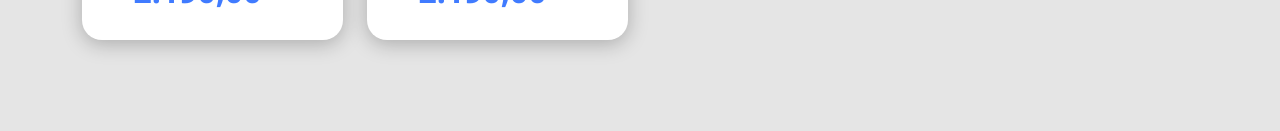
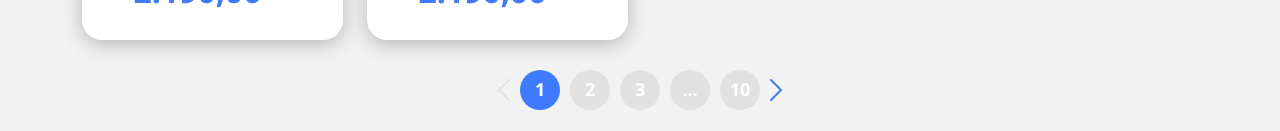
Before and after one commit to MauricioPG/dscatalog-mauriciopg, a React (Create React App) app in the folder frontweb/: page /products in a window 1280 px wide. Shown: the part 732-863 px from the top of the page. Before the commit the page ends 826 px from the top, so only its background shows below. Built offline with nearby package versions, Linux system fonts and the light colour scheme.

Commit message:
Pagination, styling

```diff
--- a/frontweb/src/assets/styles/custom.scss
+++ b/frontweb/src/assets/styles/custom.scss
@@ -2,7 +2,7 @@
   'primary': #407bff,
 );
 
-$body-bg: #e5e5e5;
+$body-bg: #F2F2F2;
 $body-color: #263238;
 
 
--- /dev/null
+++ b/frontweb/src/components/Pagination/index.tsx
@@ -0,0 +1,18 @@
+import './styles.css';
+import { ReactComponent as ArrowIcon } from 'assets/images/arrow.svg';
+
+const Pagination = () => {
+  return (
+    <div className="pagination-container">
+      <ArrowIcon className="arrow-inactive arrow-previous"/>
+      <div className="pagination-item active">1</div>
+      <div className="pagination-item">2</div>
+      <div className="pagination-item">3</div>
+      <div className="pagination-item">...</div>
+      <div className="pagination-item">10</div>
+      <ArrowIcon className="arrow-active arrow-next"/>
+    </div>
+  );
+}
+
+export default Pagination;
--- /dev/null
+++ b/frontweb/src/components/Pagination/styles.css
@@ -0,0 +1,40 @@
+.pagination-container {
+    display: flex;
+    justify-content: center;
+    align-items:  center;
+}
+
+.pagination-item {
+    width: 40px;
+    height: 40px;
+    border-radius: 50%;
+    background-color: #E1E1E1;
+    font-size: 18px;
+    font-weight: bold;
+    letter-spacing: -0.015em;
+    color: #FFFFFF;
+    display: flex;
+    justify-content: center;
+    align-items: center;
+    margin-left: 10px;
+}
+
+.pagination-item.active {
+    background-color: #407BFF;
+}
+
+.arrow-previous {
+    transform: rotate(-180deg);
+}
+
+.arrow-inactive {
+    color: #E1E1E1;
+}
+
+.arrow-active {
+    color: #407BFF;
+}
+
+.arrow-next {
+    margin-left: 10px;
+}
--- a/frontweb/src/pages/Catalog/index.tsx
+++ b/frontweb/src/pages/Catalog/index.tsx
@@ -1,3 +1,4 @@
+import Pagination from 'components/Pagination';
 import { Link } from 'react-router-dom';
 import { Product } from 'types/product';
 import ProductCard from '../../components/ProductCard';
@@ -62,6 +63,9 @@
           </Link>
         </div>
       </div>
+      <div className="row">
+        <Pagination />
+      </div>
     </div>
   );
 };
```
